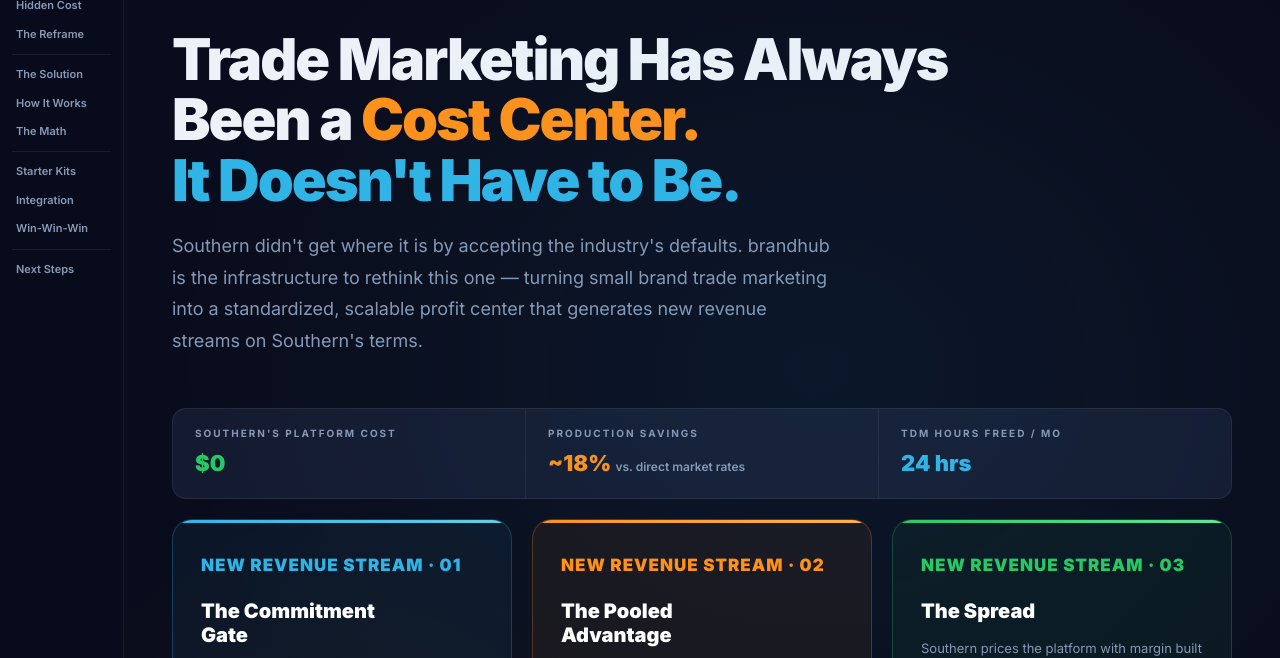
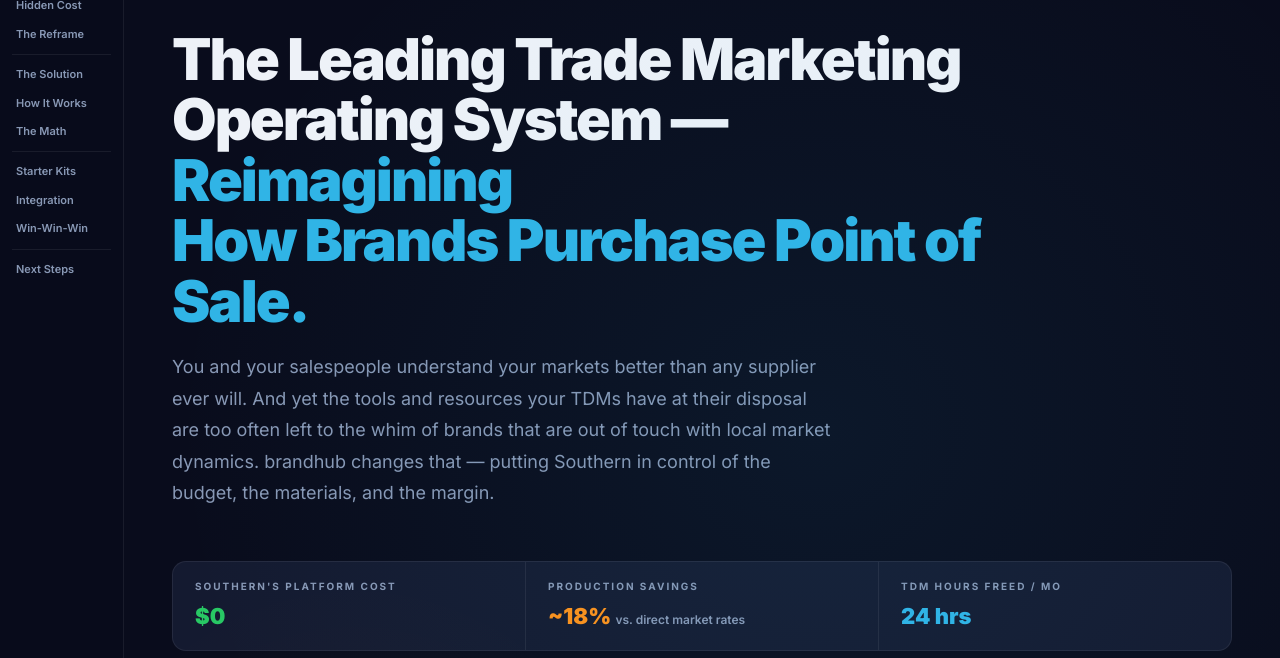
Before and after one commit to jfrohlinger/brandhub-sgws, a plain HTML site: page index.html in a window 1280 px wide. Shown: the part 141-799 px from the top of the page. Drawn offline with Linux system fonts and the light colour scheme.

Commit message:
Add files via upload

```diff
--- a/index.html
+++ b/index.html
@@ -277,10 +277,10 @@
       <!-- Eyebrow + Headline -->
       <div class="hero-eyebrow" style="margin-bottom:20px"><span class="hero-dot"></span>A Platform Proposal · 2026</div>
       <h1 class="hero-h1" style="max-width:820px;margin-bottom:20px">
-        Trade Marketing Has Always<br>Been a <span class="org">Cost Center.</span><br>
-        <span class="blue">It Doesn't Have to Be.</span>
+        The Leading Trade Marketing<br>Operating System — <span class="blue">Reimagining</span><br>
+        <span class="blue">How Brands Purchase Point of Sale.</span>
       </h1>
-      <p class="hero-sub" style="max-width:660px;margin-bottom:52px">Southern didn't get where it is by accepting the industry's defaults. brandhub is the infrastructure to rethink this one — turning small brand trade marketing into a standardized, scalable profit center that generates new revenue streams on Southern's terms.</p>
+      <p class="hero-sub" style="max-width:660px;margin-bottom:52px">You and your salespeople understand your markets better than any supplier ever will. And yet the tools and resources your TDMs have at their disposal are too often left to the whim of brands that are out of touch with local market dynamics. brandhub changes that — putting Southern in control of the budget, the materials, and the margin.</p>
 
       <!-- Supporting stat bar — above cards -->
       <div style="display:flex;flex-wrap:wrap;gap:0;background:var(--card);border:1px solid var(--border);border-radius:14px;overflow:hidden;margin-bottom:20px">
```
